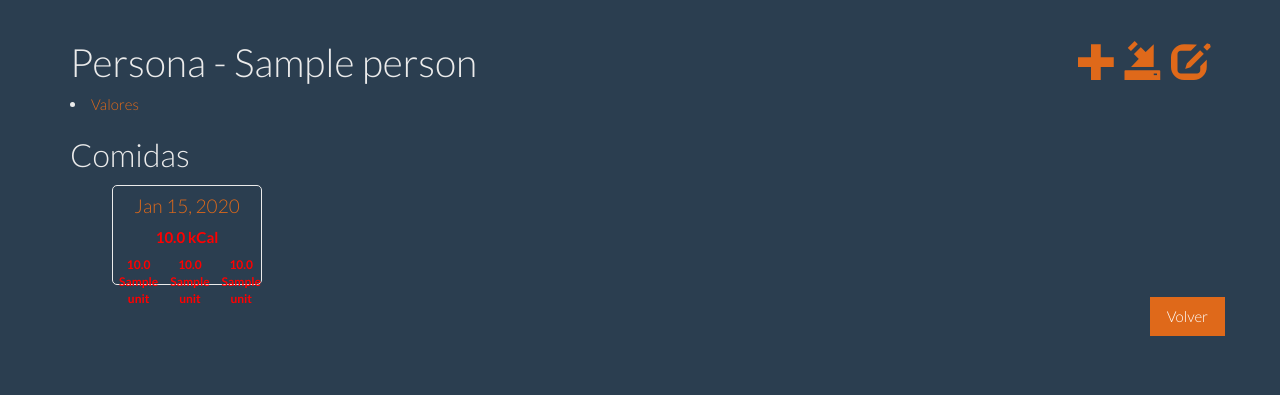
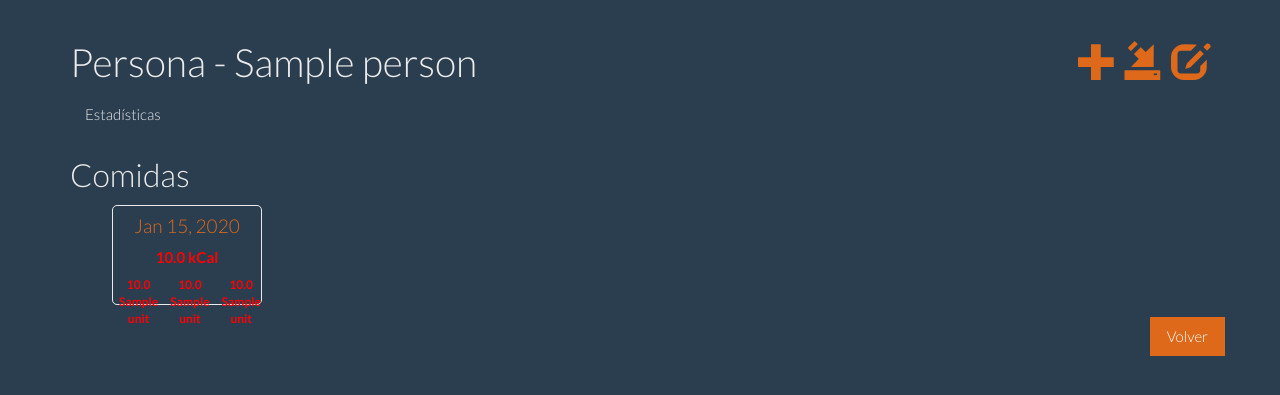
Before and after one commit to pignacio/vld_django, a Django app: template vld_django/templates/persons/person_detail.html in a window 1280 px wide. Shown: the part 40-435 px from the top of the page. Run offline with Django 3.2, Linux system fonts and the light colour scheme; the template is opened without the code that fills it: most values are stand-ins (such as "Sample title", 1, 10 or a date in 2020); data that the repository does not hold is empty; parts of the project's set-up code (start-up, migrations or seed data) failed here and were passed over; some libraries are stand-ins or nearby versions; some web fonts are replaced.

Commit message:
person_detail.html: fix nav-pills

```diff
--- a/vld_django/templates/persons/person_detail.html
+++ b/vld_django/templates/persons/person_detail.html
@@ -12,9 +12,9 @@
 
 {% block content %}
 
-<li class="nav nav-pills nav-stacked">
-  <li><a href="{% url "persons:values" person.name %}">{% trans "Valores" %}</a></li>
-</li>
+<ul class="nav nav-pills nav-stacked">
+  <li><a href="{% url "persons:values" person.name %}">{% trans "Estadísticas" %}</a></li>
+</ul>
 
 <h2>{% trans "Comidas" %} </h2>
 <ul>
```
